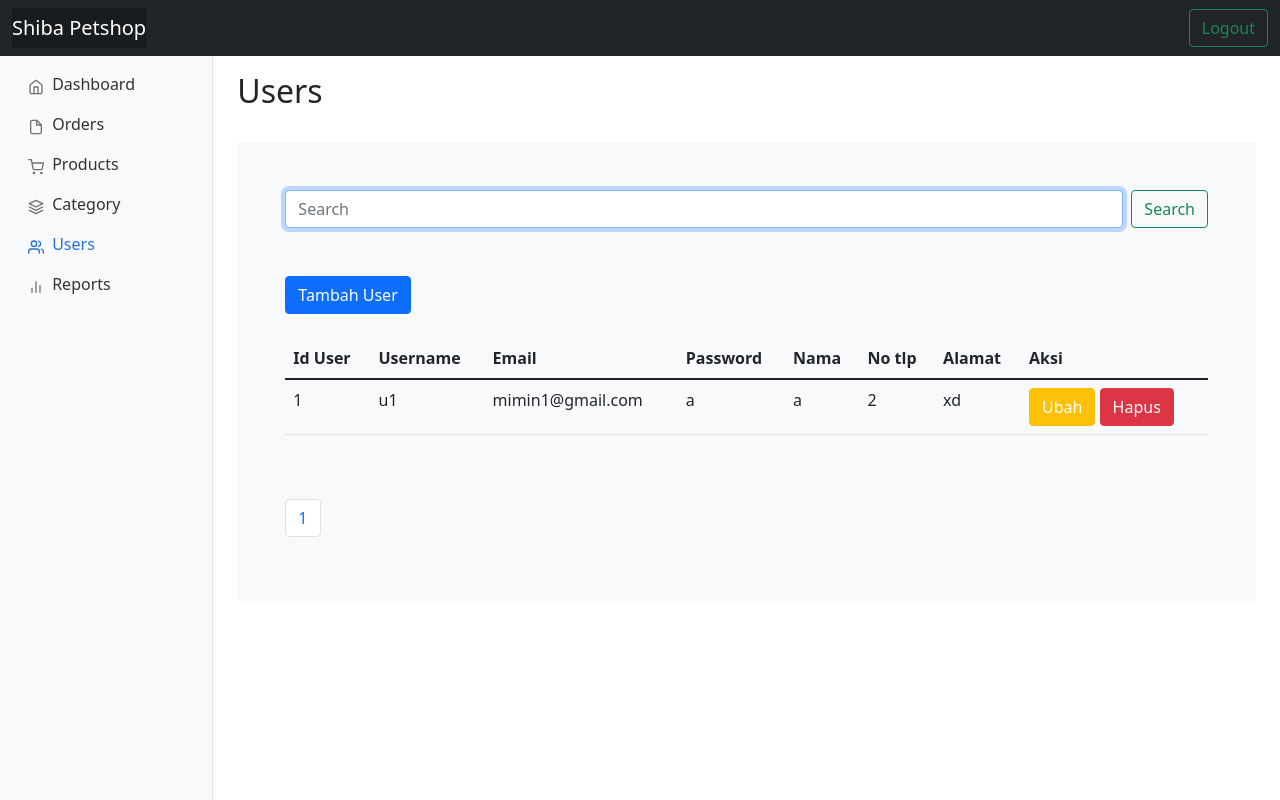
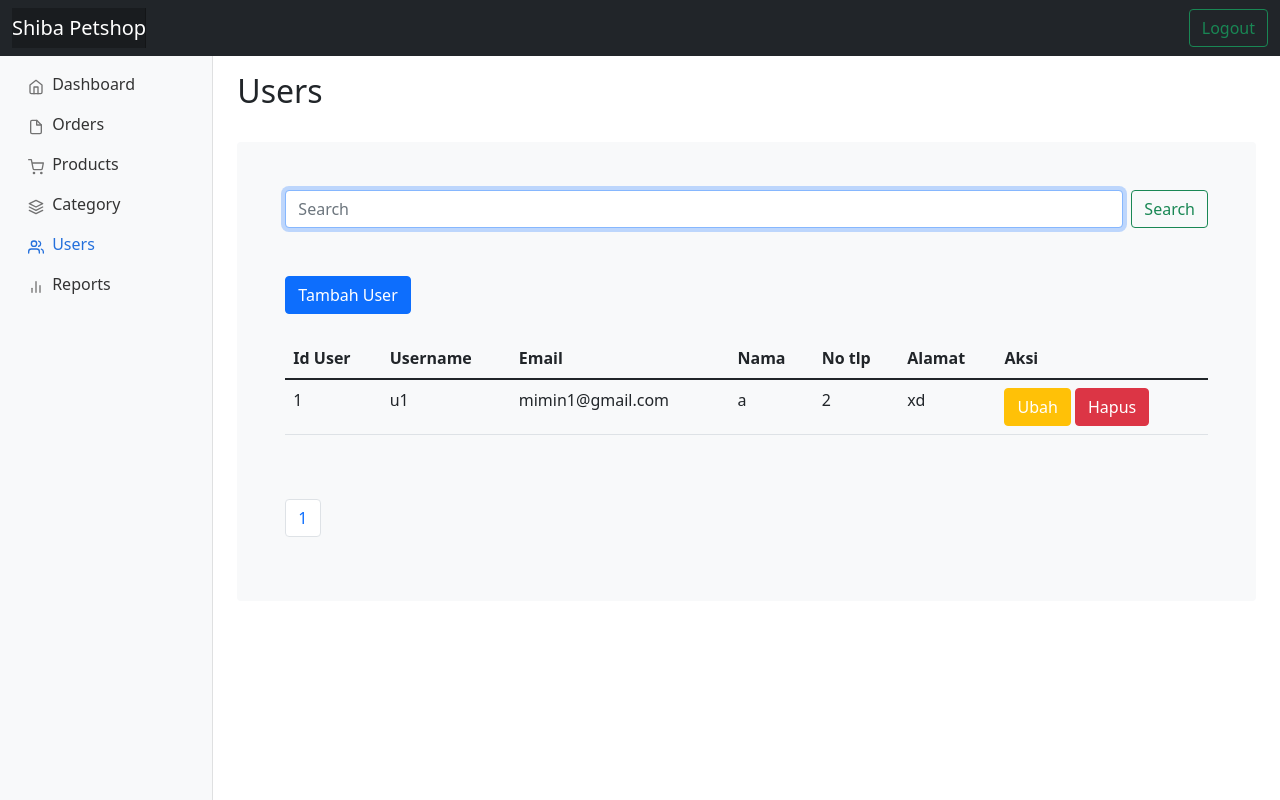
Before and after one commit to yhagus/shiba-petshop, a PHP site: page /shiba-petshop/admin/user/user.php in a window 1280 px wide. Run offline with PHP 8.4, Linux system fonts and the light colour scheme; a user stored in the database is signed in; data comes from the database, SQL or seed files in the repository.

Commit message:
Update user.php

```diff
--- a/admin/user/user.php
+++ b/admin/user/user.php
@@ -143,7 +143,6 @@ if (isset($_POST["cari"])) {
                                 <th scope="col">Id User</th>
                                 <th scope="col">Username</th>
                                 <th scope="col">Email</th>
-                                <th scope="col">Password</th>
                                 <th scope="col">Nama</th>
                                 <th scope="col">No tlp</th>
                                 <th scope="col">Alamat</th>
@@ -157,7 +156,6 @@ if (isset($_POST["cari"])) {
                                     <td><?= $row["id_user"]; ?></td>
                                     <td><?= $row["username"]; ?></td>
                                     <td><?= $row["email"]; ?></td>
-                                    <td><?= $row["password"]; ?></td>
                                     <td><?= $row["nama_user"]; ?></td>
                                     <td><?= $row["no_tlp"]; ?></td>
                                     <td><?= $row["alamat_user"]; ?></td>
```
